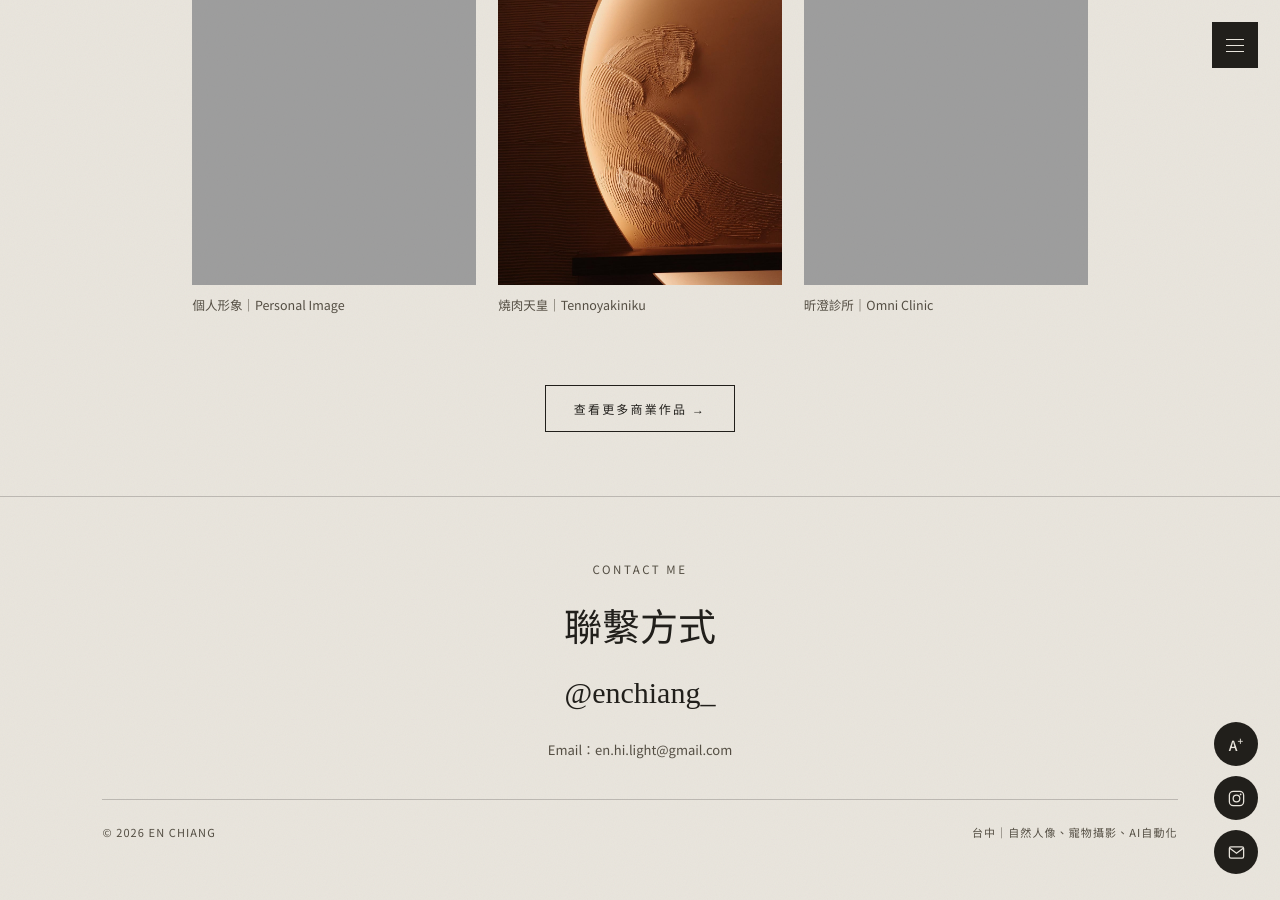
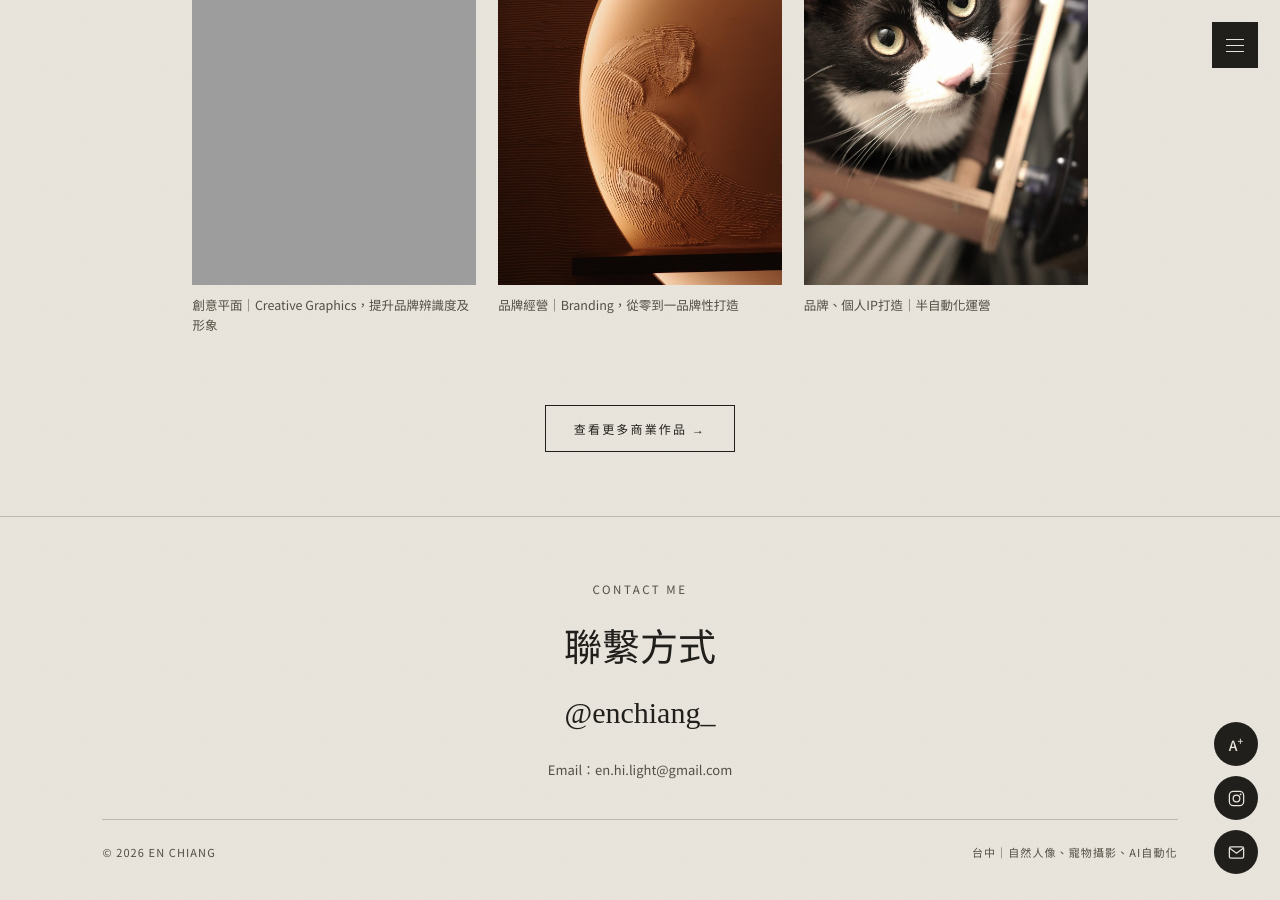
Before and after one commit to enchiang99/en-chiang-site, a Jekyll site: the page built from index.html, in a window 1280 px wide and 900 px high, scrolled down 1657 px. Built offline with Jekyll 4.4.1, drawn with Linux system fonts in a browser that asks for light colours.

Commit message:
修復：救回首頁「關於商業」精選區塊被舊示範內容覆蓋的真實編輯（創意平面／品牌經營／品牌·個人IP打造）

```diff
--- a/_data/site.yml
+++ b/_data/site.yml
@@ -67,12 +67,12 @@ recent_shoots:
   # 下面 3 張是先放的示範內容，換成你自己想主打的商業作品照片／文字即可，
   # 想連到哪個作品都可以自己填 link（例如某個分類錨點 /business/#biz-brand）。
   items:
-    - image: https://enchiang.com/images/R0008965.JPG
-      caption: 個人形象｜Personal Image
-      link: /business/#biz-brand
+    - image: https://enchiang.com/images/IMG_9491.png
+      caption: 創意平面｜Creative Graphics，提升品牌辨識度及形象
+      link: /business/#biz-brand-design
     - image: https://enchiang.com/images/R0003321.jpg
-      caption: 燒肉天皇｜Tennoyakiniku
-      link: /business/#biz-brand
-    - image: https://enchiang.com/images/1768026543000_R0010078.jpg
-      caption: 昕澄診所｜Omni Clinic
-      link: /business/#biz-brand
+      caption: 品牌經營｜Branding，從零到一品牌性打造
+      link: /business/#biz-video
+    - image: https://enchiang.com/images/1757425153000_R0009960.JPG
+      caption: 品牌、個人IP打造｜半自動化運營
+      link: /business/#biz-ai-automation
```
